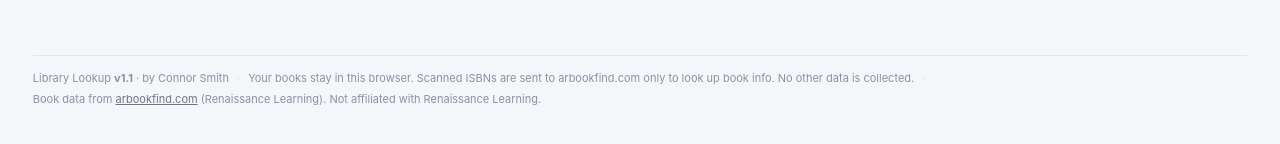
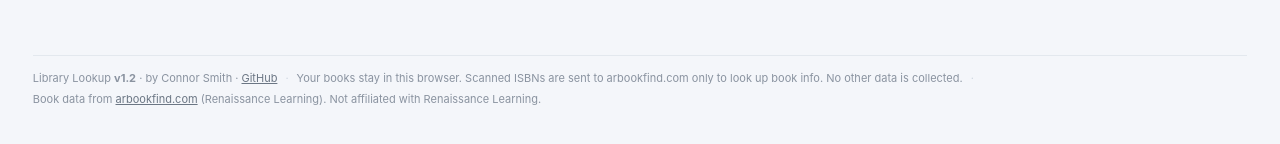
Before and after one commit to rontimes1/Library-Lookup, a website: page public/index.html in a window 1280 px wide. Shown: the part 300-444 px from the top of the page. Drawn offline with Linux system fonts and the light colour scheme.

Commit message:
version bump; add link to GitHub

```diff
--- a/package.json
+++ b/package.json
@@ -1,6 +1,6 @@
 {
   "name": "library-lookup",
-  "version": "1.1.0",
+  "version": "1.2.0",
   "private": true,
   "type": "module",
   "description": "Scan or type an ISBN, look up the book on arbookfind.com, and build a color-coded reading-level catalog with printable spine labels.",
--- a/public/index.html
+++ b/public/index.html
@@ -334,7 +334,7 @@
   <div class="empty" id="empty">No books yet - scan an ISBN to begin.</div>
 
   <footer class="appfoot">
-    <span>Library Lookup <b>v1.1</b> &middot; by Connor Smith</span>
+    <span>Library Lookup <b>v1.2</b> &middot; by Connor Smith &middot; <a href="https://github.com/rontimes1/Library-Lookup" target="_blank" rel="noopener noreferrer" title="View the source on GitHub">GitHub</a></span>
     <span class="sep2">&middot;</span>
     <span>Your books stay in this browser. Scanned ISBNs are sent to arbookfind.com only to look up book info. No other data is collected.</span>
     <span class="sep2">&middot;</span>
```
